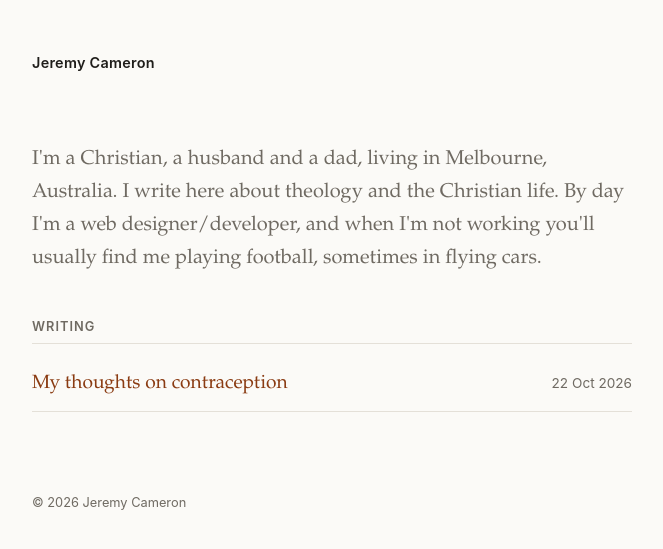
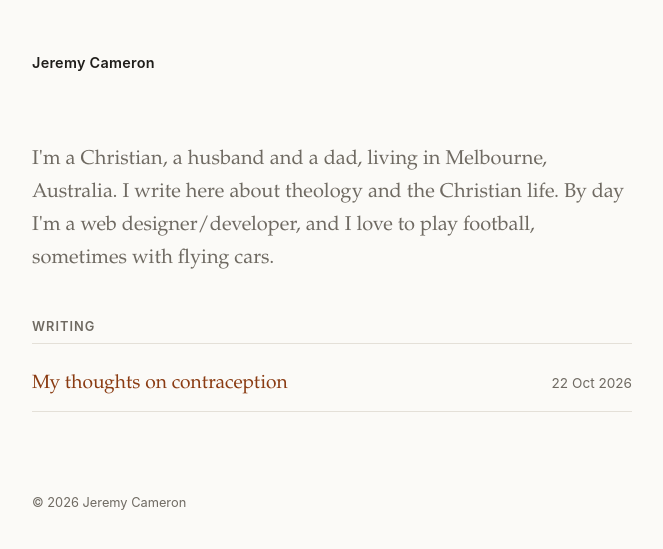
Before and after one commit to JezCam/jeremycameron.com, a Jekyll site: the page built from index.html, in a window 1280 px wide. Shown: the top 549 px of the page, without its empty margins (308-971 px from the left). Built offline with Jekyll 4.4.1, drawn with Linux system fonts in a browser that asks for light colours.

Commit message:
Reword intro football line
Co-Authored-By: Claude Opus 5.5 <noreply@anthropic.com>

```diff
--- a/index.html
+++ b/index.html
@@ -2,7 +2,7 @@
 layout: default
 ---
 <section class="intro">
-  <p>I'm a Christian, a husband and a dad, living in Melbourne, Australia. I write here about theology and the Christian life. By day I'm a web designer/developer, and when I'm not working you'll usually find me playing football, sometimes in flying cars.</p>
+  <p>I'm a Christian, a husband and a dad, living in Melbourne, Australia. I write here about theology and the Christian life. By day I'm a web designer/developer, and I love to play football, sometimes with flying cars.</p>
 </section>
 
 <section class="posts">
```
